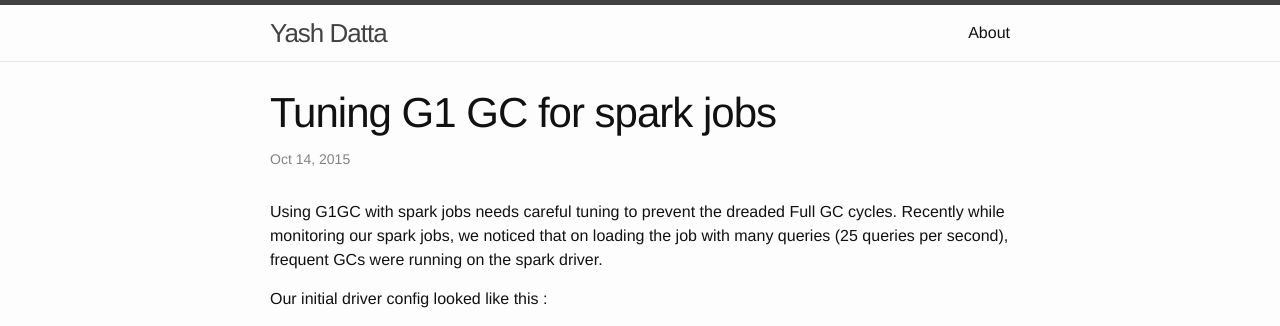
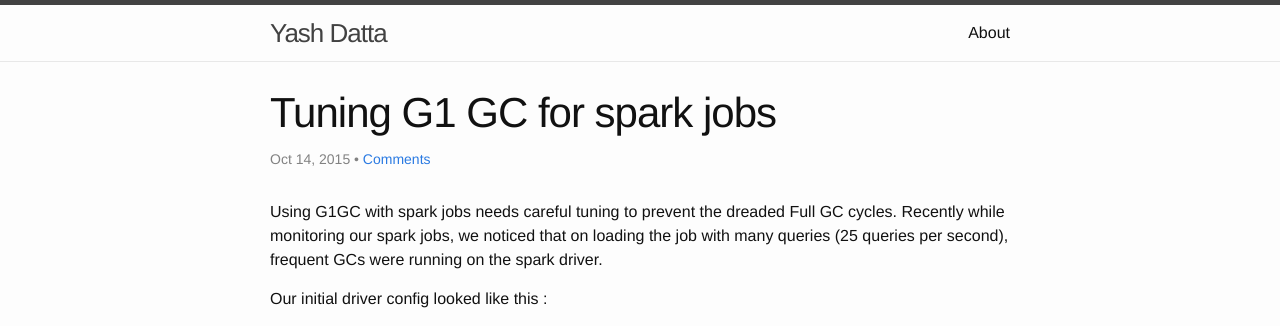
Before and after one commit to saucam/saucam.github.io, a Jekyll site: the page built from _posts/2015-10-14-tuning-g1gc-spark.markdown, in a window 1280 px wide and 900 px high. Shown: the top 326 px of the window. Built offline with Jekyll 4.4.1, drawn with Linux system fonts in a browser that asks for light colours; comment, search, counter and statistics services are not loaded; some of the changed lines change nothing that is shown.

Commit message:
Add comments section

```diff
--- a/_layouts/default.html
+++ b/_layouts/default.html
@@ -15,6 +15,23 @@
 
     {% include footer.html %}
 
+   <script type="text/javascript">
+    var disqus_shortname  = 'saucam',
+        disqus_identifier = '{{ page.path | split:'/' | last | cgi_escape }}',
+        disqus_url        = '{{ site.url }}{{ page.url | uri_escape }}'
+    ;
+    (function() {
+        var load = function(src){
+            var s = document.createElement('script'); s.type = 'text/javascript'; s.async = true; s.src = src;
+            var e = document.getElementsByTagName('script')[0]; e.parentNode.insertBefore(s, e);
+        };
+        load('//' + disqus_shortname + '.disqus.com/count.js');
+        if (document.getElementById('disqus_thread')) {
+            load('//' + disqus_shortname + '.disqus.com/embed.js');
+        }
+    })();
+  </script>
+
   </body>
 
 </html>
--- a/_layouts/post.html
+++ b/_layouts/post.html
@@ -1,11 +1,15 @@
 ---
 layout: default
+blogfeed: true
 ---
 <div class="post">
 
   <header class="post-header">
     <h1 class="post-title">{{ page.title }}</h1>
-    <p class="post-meta">{{ page.date | date: "%b %-d, %Y" }}{% if page.author %} • {{ page.author }}{% endif %}{% if page.meta %} • {{ page.meta }}{% endif %}</p>
+    <p class="post-meta">
+        {{ page.date | date: "%b %-d, %Y" }}{% if page.author %} • {{ page.author }}{% endif %}{% if page.meta %} • {{ page.meta }}{% endif %} &bull;
+            <a href="#disqus_thread" data-disqus-identifier="{{ page.path | split:'/' | last | cgi_escape}}">Comments</a>
+    </p>
   </header>
 
   <article class="post-content">
@@ -13,3 +17,5 @@
   </article>
 
 </div>
+
+<div id="disqus_thread"></div>
```
